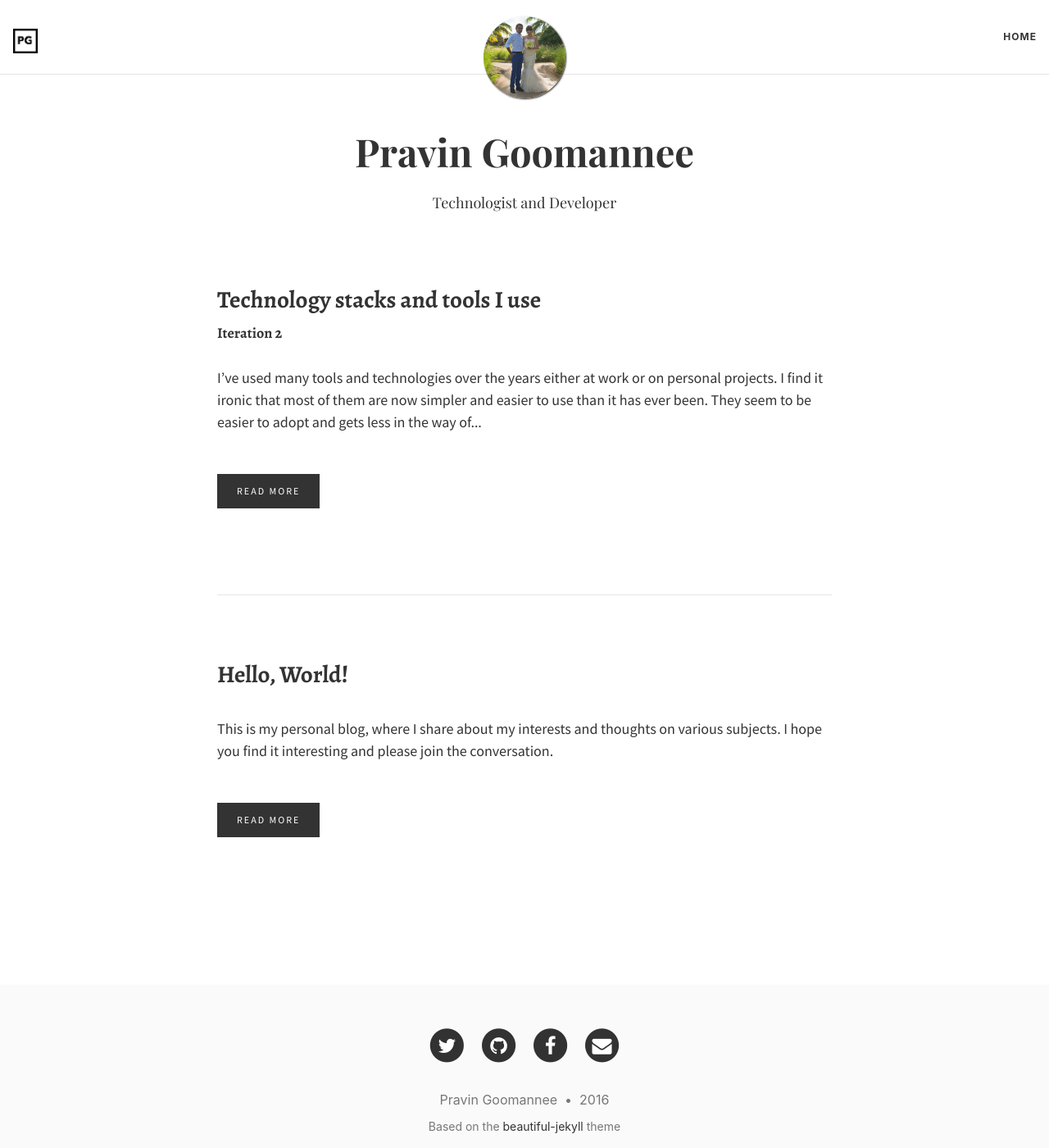
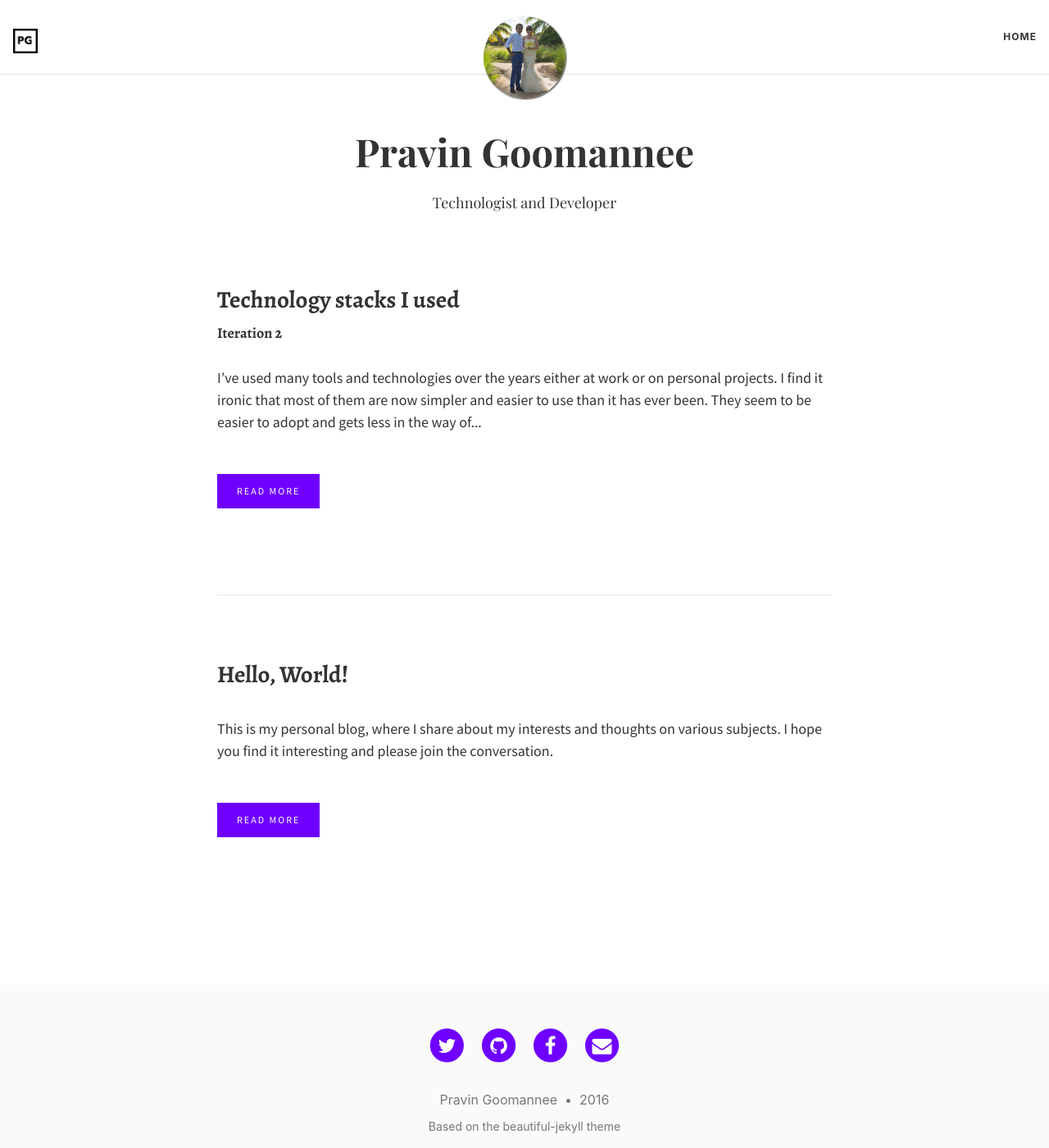
Before and after one commit to cityhunteur/cityhunteur.github.io, a Jekyll site: the page built from index.html, in a window 1280 px wide and 1400 px high. Shown: the whole window at 82% size. Built offline with Jekyll 4.4.1, drawn with Linux system fonts in a browser that asks for light colours; nearby versions of some CDN libraries; some web fonts are replaced; the list of posts is cut into pages by our own code.

Commit message:
Change button colour to accent colour permanently

```diff
--- a/_posts/2016-01-30-latest-tech.md
+++ b/_posts/2016-01-30-latest-tech.md
@@ -1,6 +1,6 @@
 ---
 layout: post
-title: Technology stacks and tools I use
+title: Technology stacks I used
 subtitle: Iteration 2
 ---
 
@@ -19,7 +19,7 @@ As you can imagine, this stack is rather old and hard to maintain. Luckily, a lo
 
 That was my first exposure to a more modern UI stack and it was a breath of fresh air. The development workflow and tooling are a lot nicer to use. Although I used node during development, the UI still talks to the Java monolith via a REST API.
 
-I used grunt, gulp, bower, karma and jasmine. And also used Express and Scalatra for stubbing purposes. Once, you get your head around those tools, the whole stack seems to come together quite well. It also allowed clear separation of the UI and backend development. Which if managed well, can be quite useful.
+I used Grunt, Gulp, Bower, Karma and Jasmine. And also used Express and Scalatra for stubbing purposes. Once, you get your head around those tools, the whole stack seems to come together quite well. It also allowed clear separation of the UI and backend development. Which if managed well, can be quite useful.
 
 ## Scala / Akka / Scalatra
 
--- a/css/main.css
+++ b/css/main.css
@@ -13,7 +13,7 @@ p {
 }
 p a {
   /* text-decoration: underline */
-  color: #2BDE73;
+  color: ##6F00FF;
 }
 h1 {
   font-family: 'Playfair Display', 'Helvetica Neue', Helvetica, Arial, sans-serif;
@@ -61,14 +61,14 @@ hr.small {
 }
 
 ::-moz-selection {
-  color: rgba(0, 0, 0, 0.8);
+  color: white;
   text-shadow: none;
-  background: #82FF85;
+  background: #6F00FF;
 }
 ::selection {
-  color: rgba(0, 0, 0, 0.8);
-  text-shadow: none;
-  background: #82FF85;
+  color: white
+;  text-shadow: none;
+  background: #6F00FF;
 }
 img::selection {
   color: white;
@@ -215,7 +215,7 @@ footer {
 }
 
 footer a {
-  color: rgba(0,0,0,0.8);
+  color: #6F00FF;
 }
 
 footer .list-inline {
@@ -229,6 +229,9 @@ footer .copyright {
 footer .theme-by {
   text-align: center;
   margin: 10px 0 0;
+}
+footer .theme-by a {
+  color: rgb(119, 119, 119);
 }
 
 @media only screen and (min-width: 768px) {
@@ -297,7 +300,7 @@ footer .theme-by {
   vertical-align: baseline;
 }
 .post-preview .post-read-more {
-  background-color: rgba(0,0,0,0.8);
+  background-color: #6F00FF;
   border: none;
   box-shadow: none;
   color: #fff;
@@ -409,7 +412,7 @@ header.header-post .post-heading .post-subheading {
 /* --- Pager --- */
 
 .pager li a {
-  background-color: rgba(0,0,0,0.8);
+  background-color: #6F00FF;
   border: none;
   box-shadow: none;
   color: #fff;
```
